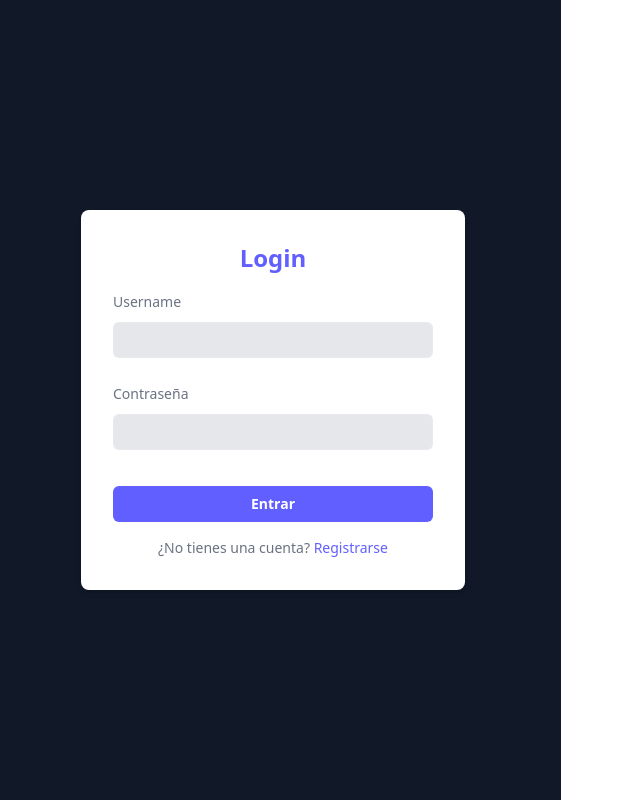
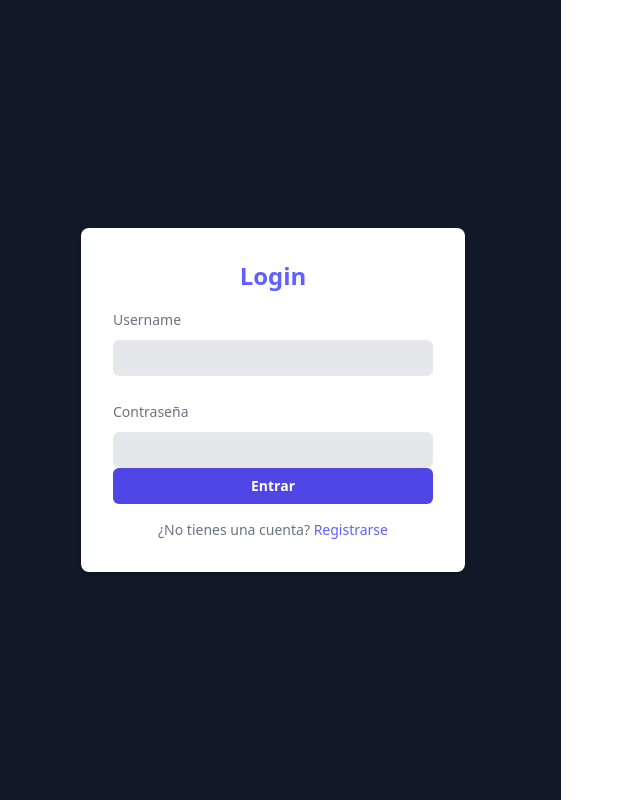
Before and after one commit to IribarrenWeb/nexo-front, a React (Vite) app: page /login in a window 1280 px wide. Shown: the whole page, without its empty margins (15-655 px from the left). Built offline with nearby package versions, Linux system fonts and the light colour scheme; no server answers.

Commit message:
refactor Button component to support additional class names using cn helper

```diff
--- a/src/components/ui/Button.jsx
+++ b/src/components/ui/Button.jsx
@@ -1,9 +1,11 @@
-const Button = ({children, loading, onClick}) => {
+import { cn } from "../../utils/helpers"
+
+const Button = ({children, loading, onClick, className}) => {
     return (
         <button
             disabled={loading}
             onClick={onClick}
-            className="mt-9 flex w-full justify-center rounded-md bg-indigo-500 px-3 py-1.5 text-sm/6 font-semibold text-white hover:bg-indigo-400 focus-visible:outline-2 focus-visible:outline-offset-2 focus-visible:outline-indigo-500"
+            className={cn('flex w-full justify-center rounded-md nx-accent-bg px-3 py-1.5 text-sm/6 font-semibold text-white hover:bg-indigo-400 focus-visible:outline-2 focus-visible:outline-offset-2 focus-visible:outline-indigo-500', className)}
         >
             {loading ? 'Cargando...' : children}
         </button>
```
